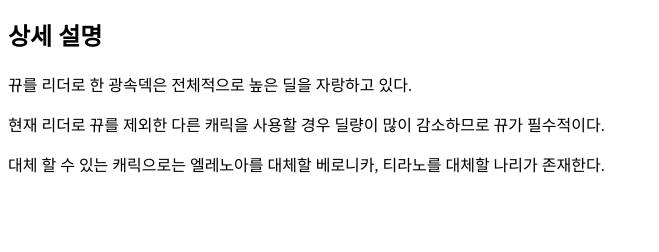
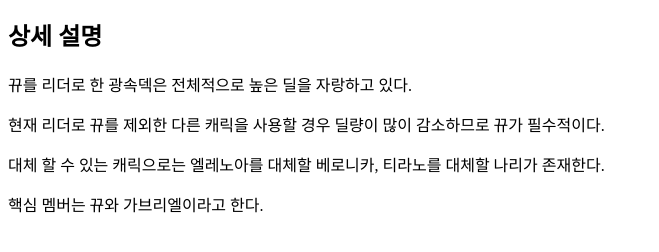
Before and after one commit to EngYi0220/Gardian_tales, a plain HTML site: page 광속덱.html in a window 1280 px wide. Shown: the part 102-354 px from the top of the page, without its empty margins (0-659 px from the left). Drawn offline with Linux system fonts and the light colour scheme.

Commit message:
Update 광속덱.html

```diff
--- a/광속덱.html
+++ b/광속덱.html
@@ -9,5 +9,6 @@
 		<p> 뀨를 리더로 한 광속덱은 전체적으로 높은 딜을 자랑하고 있다. </p>
 		<p> 현재 리더로 뀨를 제외한 다른 캐릭을 사용할 경우 딜량이 많이 감소하므로 뀨가 필수적이다. </p>
 		<p> 대체 할 수 있는 캐릭으로는 엘레노아를 대체할 베로니카, 티라노를 대체할 나리가 존재한다. </p>
+		<p> 핵심 멤버는 뀨와 가브리엘이라고 한다. </p>
 	</body>
 </html>
```
